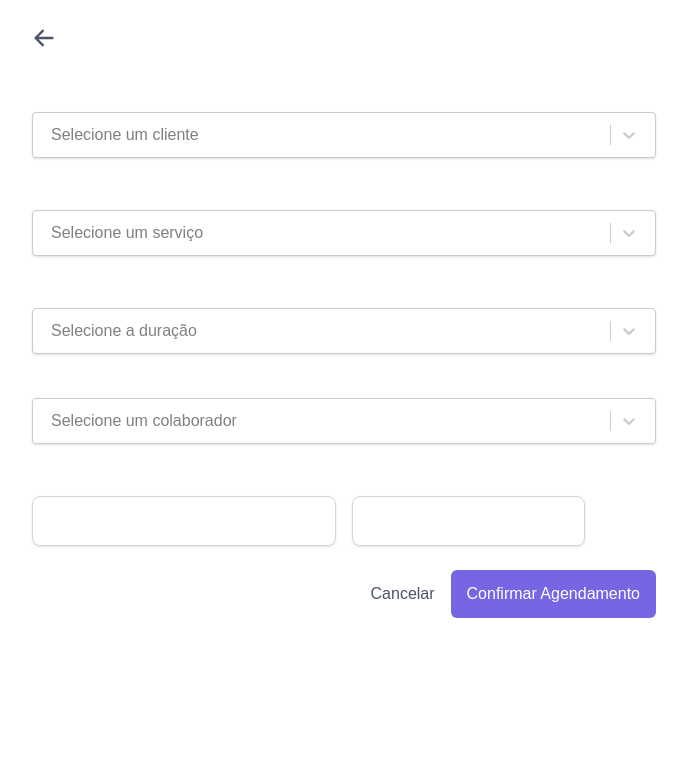
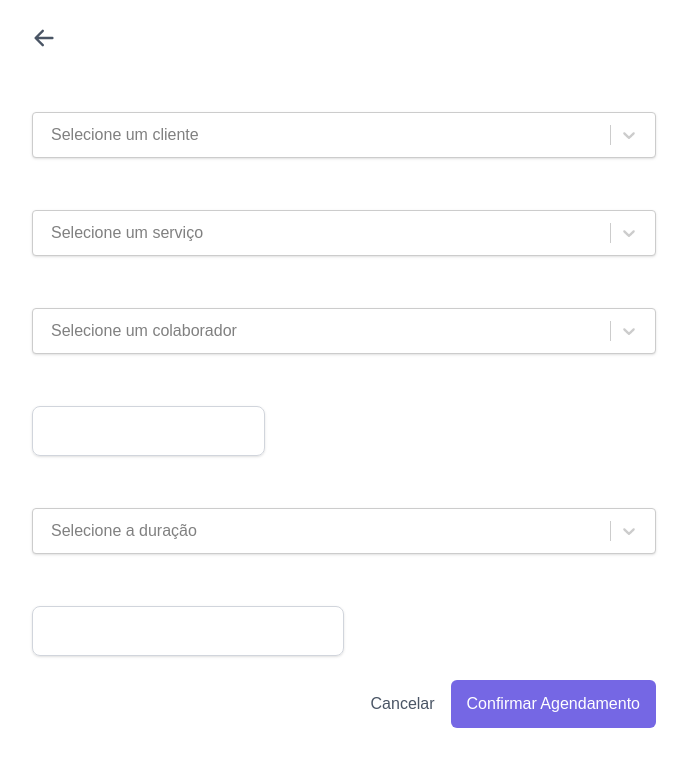
Before and after one commit to wellitonaraujo/cliqagenda, a Next.js app: page /scheduling in a window 1280 px wide. Shown: the top 766 px of the page, without its empty margins (296-983 px from the left). Built offline with nearby package versions, Linux system fonts and the light colour scheme.

Commit message:
fix: horas de agendamento

```diff
--- a/src/app/(private)/(no-sidebar)/new-collaborator/page.tsx
+++ b/src/app/(private)/(no-sidebar)/new-collaborator/page.tsx
@@ -9,6 +9,7 @@ import { useCollaborators } from '@/context/CollaboratorContext';
 import { v4 as uuidv4 } from 'uuid';
 
 import type { TimeRange } from '@/types/collaborator';
+import { Switch } from '@headlessui/react';
 
 type BusinessHours = {
   [day: string]: {
@@ -94,7 +95,6 @@ export default function NewCollaborator() {
 
     console.log(JSON.stringify(newCollaborator, null, 2));
 
-
     addCollaborator(newCollaborator);
 
     router.push('/collaborators');
@@ -168,17 +168,27 @@ export default function NewCollaborator() {
                     <div key={index} className="flex items-center justify-between mb-2">
                       {index === 0 ? (
                         <div className="flex items-center gap-2 w-36">
-                          <input
-                            type="checkbox"
+                          {/* Switch e Nome do dia à esquerda */}
+                          <Switch
                             checked={hours[day].open}
                             onChange={() => handleToggle(day)}
-                          />
+                            className={`${
+                              hours[day].open ? 'bg-[#7567E4]' : 'bg-gray-300'
+                            } relative inline-flex h-5 w-10 items-center rounded-full`}
+                          >
+                            <span
+                              className={`${
+                                hours[day].open ? 'translate-x-5' : 'translate-x-1'
+                              } inline-block h-3.5 w-3.5 transform bg-white rounded-full transition-transform`}
+                            />
+                          </Switch>
                           <span className="text-sm">{day}</span>
                         </div>
                       ) : (
                         <div className="w-36" />
                       )}
 
+                      {/* Horários à direita */}
                       <div className="flex items-center gap-2 justify-end w-full">
                         <input
                           type="time"
@@ -203,11 +213,20 @@ export default function NewCollaborator() {
                 ) : (
                   <div className="flex items-center justify-between">
                     <div className="flex items-center gap-2 w-36">
-                      <input
-                        type="checkbox"
+                      {/* Switch e Nome do dia à esquerda */}
+                      <Switch
                         checked={hours[day].open}
                         onChange={() => handleToggle(day)}
-                      />
+                        className={`${
+                          hours[day].open ? 'bg-purple-500' : 'bg-gray-300'
+                        } relative inline-flex h-5 w-10 items-center rounded-full`}
+                      >
+                        <span
+                          className={`${
+                            hours[day].open ? 'translate-x-5' : 'translate-x-1'
+                          } inline-block h-3.5 w-3.5 transform bg-white rounded-full transition-transform`}
+                        />
+                      </Switch>
                       <span className="text-sm">{day}</span>
                     </div>
                     <span className="text-sm text-gray-400">Fechado</span>
--- a/src/app/(private)/(no-sidebar)/scheduling/page.tsx
+++ b/src/app/(private)/(no-sidebar)/scheduling/page.tsx
@@ -1,6 +1,6 @@
 'use client';
 
-import { useState } from 'react';
+import { useEffect, useState } from 'react';
 import { useRouter } from 'next/navigation';
 import { useHorarios } from '@/context/HoursProvider';
 import { useCustomers } from '@/context/CustomersContext';
@@ -29,6 +29,31 @@ export default function AgendamentoForm() {
   const [selectedServiceId, setSelectedServiceId] = useState('');
   const [selectedCollaboratorId, setSelectedCollaboratorId] = useState('');
   const [selectedDate, setSelectedDate] = useState<Date | null>(null);
+  const [selectedTime, setSelectedTime] = useState('');
+  const [availableTimes, setAvailableTimes] = useState<string[]>([]);
+
+
+  const generateTimeSlots = (start: string, end: string): string[] => {
+    const times: string[] = [];
+    const [startHour, startMinute] = start.split(':').map(Number);
+    const [endHour, endMinute] = end.split(':').map(Number);
+
+    const startDate = new Date();
+    startDate.setHours(startHour, startMinute, 0, 0);
+
+    const endDate = new Date();
+    endDate.setHours(endHour, endMinute, 0, 0);
+
+    while (startDate <= endDate) {
+      const hours = startDate.getHours().toString().padStart(2, '0');
+      const minutes = startDate.getMinutes().toString().padStart(2, '0');
+      times.push(`${hours}:${minutes}`);
+      startDate.setMinutes(startDate.getMinutes() + 15);
+    }
+
+    return times;
+  };
+
 
   const [duration, setDuration] = useState('');
   const [price, setPrice] = useState('');
@@ -49,7 +74,7 @@ export default function AgendamentoForm() {
   };
 
   const handleSubmit = () => {
-    if (!selectedCustomerId || !selectedServiceId || !selectedCollaboratorId || !selectedDate) {
+    if (!selectedCustomerId || !selectedServiceId || !selectedCollaboratorId || !selectedDate || !selectedTime) {
       alert('Preencha todos os campos!');
       return;
     }
@@ -69,6 +94,7 @@ export default function AgendamentoForm() {
       collaboratorName: collaborator.name,
       day: formattedDay,
       duration: service.duration,
+      time: selectedTime,
       price,
     };
 
@@ -79,6 +105,27 @@ export default function AgendamentoForm() {
     alert('Agendamento realizado com sucesso!');
     router.push('/home');
   };
+
+  useEffect(() => {
+    if (selectedCollaboratorId && selectedDate) {
+      const dayName = getDayName(selectedDate);
+      const dayHours = hours[dayName];
+      console.log("dayHours:", dayHours);
+
+      if (
+        dayHours &&
+        dayHours.open &&
+        Array.isArray(dayHours.ranges) &&
+        dayHours.ranges.every(range => typeof range.start === 'string' && typeof range.end === 'string')
+      ) {
+        const slots = dayHours.ranges.flatMap(range => generateTimeSlots(range.start, range.end));
+        setAvailableTimes(slots);
+      } else {
+        setAvailableTimes([]);
+      }
+    }
+  }, [selectedCollaboratorId, selectedDate, hours]);
+
 
   return (
     <div className="flex justify-center items-start min-h-screen bg-white">
@@ -93,6 +140,7 @@ export default function AgendamentoForm() {
         <div className="mb-6">
           <label className="block text-sm font-medium mb-2">Cliente</label>
           <Select
+            isClearable={false}
             options={customers.map(c => ({ value: c.id, label: c.name }))}
             value={customers
               .map(c => ({ value: c.id, label: c.name }))
@@ -101,6 +149,7 @@ export default function AgendamentoForm() {
             placeholder="Selecione um cliente"
             classNames={customSelectStyles.classNames}
           />
+
         </div>
 
         <div className="mb-6">
@@ -127,17 +176,6 @@ export default function AgendamentoForm() {
           />
         </div>
 
-        <div className="mb-4">
-          <label className="block text-sm font-medium mb-2">Duração</label>
-          <Select
-            options={durations.map(d => ({ value: d, label: d }))}
-            value={durations.map(d => ({ value: d, label: d })).find(opt => opt.value === duration) || null}
-            onChange={opt => setDuration(opt?.value || '')}
-            placeholder="Selecione a duração"
-            classNames={customSelectStyles.classNames}
-          />
-        </div>
-
         <div className="mb-6">
           <label className="block text-sm font-medium mb-2">Colaborador</label>
           <Select
@@ -150,8 +188,47 @@ export default function AgendamentoForm() {
             classNames={customSelectStyles.classNames}
           />
         </div>
+        {/* Data */}
+        <div className="w-full md:w-1/2 mt-6 mb-6 md:mt-0">
+          <label className="block text-sm font-medium mb-2">Selecione um dia</label>
+          <DatePicker
+            selected={selectedDate}
+            onChange={(date) => {
+              setSelectedDate(date);
+            }}
+            dateFormat="dd/MM/yyyy"
+            minDate={new Date()}
+            filterDate={isDateAvailable}
+            placeholderText="Escolha um dia disponível"
+            className="w-full p-3 border border-gray-300 rounded-lg shadow-sm focus:outline-none focus:ring-2 focus:ring-violet-500"
+          />
+        </div>
 
-        {/* Preço e Data na mesma linha */}
+        {availableTimes.length > 0 && (
+          <div className="mb-6 mt-6">
+            <label className="block text-sm font-medium mb-2">Horário</label>
+            <Select
+              options={availableTimes.map(time => ({ value: time, label: time }))}
+              value={selectedTime ? { value: selectedTime, label: selectedTime } : null}
+              onChange={opt => setSelectedTime(opt?.value || '')}
+              placeholder="Selecione um horário"
+              classNames={customSelectStyles.classNames}
+           />
+          </div>
+        )}
+
+        <div className="mb-6">
+          <label className="block text-sm font-medium mb-2">Duração</label>
+          <Select
+            options={durations.map(d => ({ value: d, label: d }))}
+            value={durations.map(d => ({ value: d, label: d })).find(opt => opt.value === duration) || null}
+            onChange={opt => setDuration(opt?.value || '')}
+            placeholder="Selecione a duração"
+            classNames={customSelectStyles.classNames}
+          />
+        </div>
+
+        {/* Preço*/}
         <div className="mb-6 flex flex-col md:flex-row md:items-end md:gap-4">
           {/* Preço */}
           <div className="w-full md:w-1/2">
@@ -162,22 +239,6 @@ export default function AgendamentoForm() {
               onChange={e => setPrice(formatCurrency(e.target.value))}
               className="w-full p-3 border border-gray-300 rounded-lg shadow-sm focus:outline-none focus:ring-2 focus:ring-violet-500"
               placeholder="R$ 0,00"
-            />
-          </div>
-
-          {/* Data */}
-          <div className="w-full md:w-1/2 mt-4 md:mt-0">
-            <label className="block text-sm font-medium mb-2">Selecione um dia</label>
-            <DatePicker
-              selected={selectedDate}
-              onChange={(date) => {
-                setSelectedDate(date);
-              }}
-              dateFormat="dd/MM/yyyy"
-              minDate={new Date()}
-              filterDate={isDateAvailable}
-              placeholderText="Escolha um dia disponível"
-              className="w-full p-3 border border-gray-300 rounded-lg shadow-sm focus:outline-none focus:ring-2 focus:ring-violet-500"
             />
           </div>
         </div>
```
